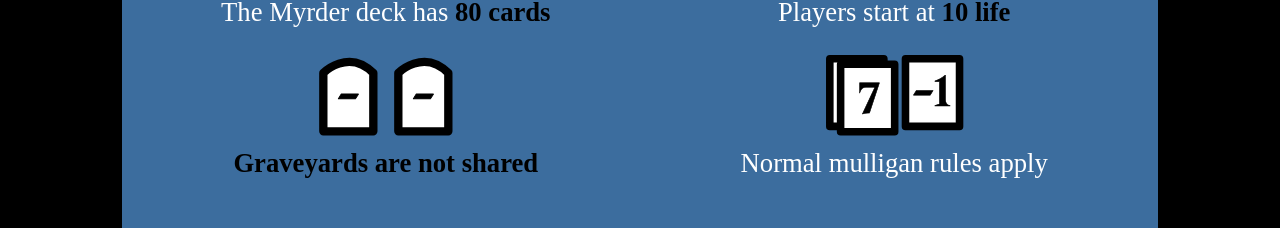
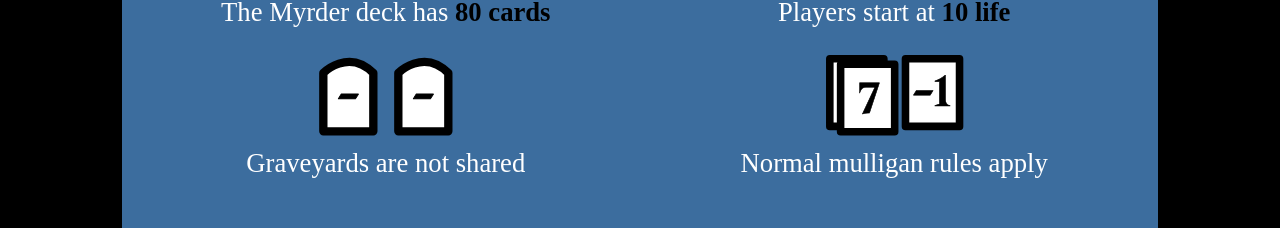
Before and after one commit to nullromo/myrder, a React (Vite) app: page / in a window 1280 px wide. Shown: the part 1046-1274 px from the top of the page. Built offline with nearby package versions, Linux system fonts and the light colour scheme; grey boxes are pictures that could not be loaded.

Commit message:
minor change

```diff
--- a/src/tabs/rulesTab.tsx
+++ b/src/tabs/rulesTab.tsx
@@ -198,12 +198,7 @@ export const RulesTab = () => {
                 </IconBox>
                 <IconBox>
                     {graveyardIcon}
-                    <div>
-                        <EmphasisText
-                            front='black'
-                            text='Graveyards are not shared'
-                        />
-                    </div>
+                    <div>Graveyards are not shared</div>
                 </IconBox>
                 <IconBox>
                     {mulliganIcon}
```
